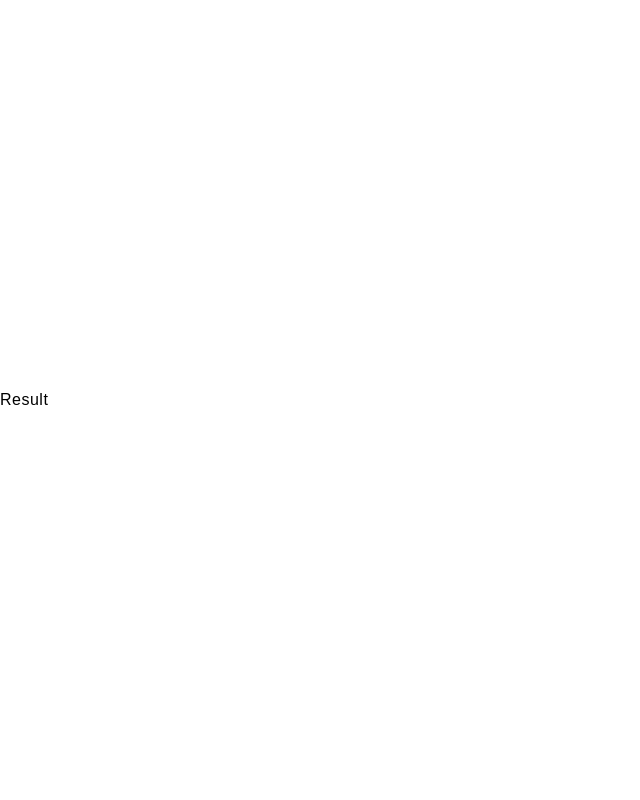
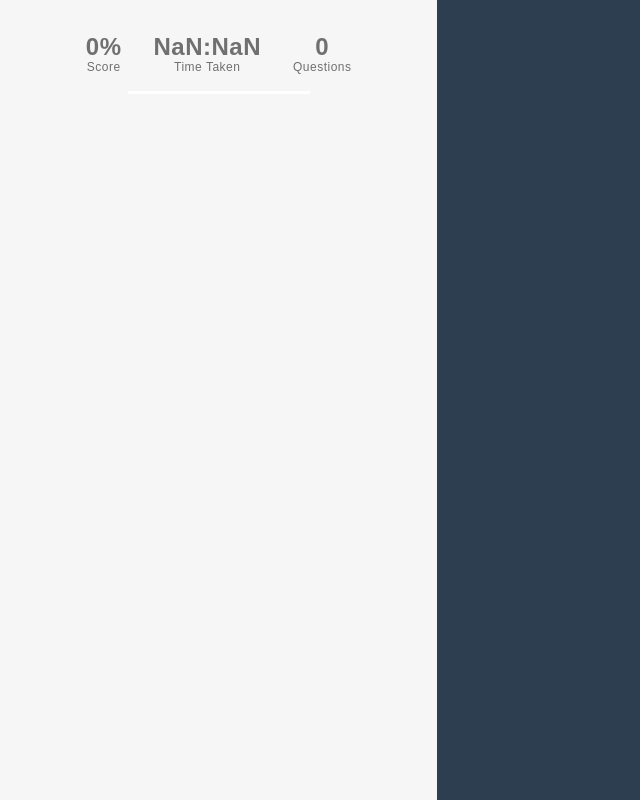
Before and after one commit to pogakuofie/adeo, a React (Create React App) app: page /result in a window 1280 px wide. Shown: the whole page, without its empty margins (0-640 px from the left). Built offline with nearby package versions, Linux system fonts and the light colour scheme; a web font is replaced by a local one.

Commit message:
feat: course score calculation implementation

```diff
--- a/src/components/common/loadingDialog.js
+++ b/src/components/common/loadingDialog.js
@@ -1,8 +1,8 @@
 import React from 'react';
-import { StyledText } from './basic';
 
 // components
-import Box from './box';
+import { Box } from './';
+import { StyledText } from './basic';
 
 const LoadingDialog = () => {
     return (
@@ -32,9 +32,7 @@ const LoadingDialog = () => {
                 </StyledText>
                 <StyledText weight={300} align={'center'}>
                     A personalize set of question to test your <br />
-                    <StyledText weight={500} align={'center'}>
-                        super powers.
-                    </StyledText>
+                    super powers.
                 </StyledText>
                 <StyledText weight={300} align={'center'}>
                     Feel free to grab a cup of <br />
--- a/src/components/course/progressBar.js
+++ b/src/components/course/progressBar.js
@@ -14,9 +14,8 @@ import { primaryColor } from '../../theme/';
 import { setTime } from '../../lib/timer';
 
 const ProgressBar = () => {
-    const { questions, currentQuestion } = useCourse();
+    const { questions, currentQuestion, startTime } = useCourse();
 
-    const [startTime] = useState(Date.now());
     const [timeSpent, setTimeSpent] = useState('00:00');
 
     useEffect(() => {
--- a/src/context/index.js
+++ b/src/context/index.js
@@ -14,6 +14,9 @@ const Provider = ({ children }) => {
     const [currentQuestion, setCurrentQuestion] = useState(0);
     const [selectedAnswer, setSelectedAnswer] = useState(-1);
     const [isFetchingCourse, setIsFetchingCourse] = useState(false);
+    const [startTime, setStartTime] = useState();
+    const [timeCompleted, setTimeCompleted] = useState(0);
+    const [courseScore, setCourseScore] = useState(0);
 
     const getAdeoData = async (navigate) => {
         try {
@@ -31,15 +34,17 @@ const Provider = ({ children }) => {
                 return question !== '';
             });
 
-            setQuestions(temp.slice(0, 20));
+            setQuestions(temp.slice(0, 3));
 
             navigate('/course');
+
+            setStartTime(Date.now());
         } catch (e) {
             setIsFetchingCourse(false);
         }
     };
 
-    const saveAnswer = () => {
+    const saveAnswer = (navigate) => {
         questions[currentQuestion].answer = selectedAnswer;
 
         const qtn = [...questions];
@@ -48,8 +53,36 @@ const Provider = ({ children }) => {
 
         setQuestions(qtn);
 
-        setSelectedAnswer(-1);
-        setCurrentQuestion(currentQuestion + 1);
+        if (currentQuestion === questions.length - 1) {
+            saveCompletion(navigate);
+        } else {
+            setSelectedAnswer(-1);
+            setCurrentQuestion(currentQuestion + 1);
+        }
+    };
+
+    const saveCompletion = (navigate) => {
+        setTimeCompleted(Date.now());
+
+        const result = questions.map((item) => {
+            const { answers, answer } = item;
+
+            return answers.filter((item) => {
+                const { id, value } = item;
+
+                return answer === id && value === 1;
+            });
+        });
+
+        const correctAnwers = result.filter((item) => {
+            return item.length === 1;
+        });
+
+        const percent = (correctAnwers.length / questions.length) * 100;
+
+        setCourseScore(parseFloat(percent).toFixed(0));
+
+        navigate('/result');
     };
 
     return (
@@ -63,6 +96,9 @@ const Provider = ({ children }) => {
                 selectedAnswer,
                 setSelectedAnswer,
                 isFetchingCourse,
+                startTime,
+                timeCompleted,
+                courseScore,
             }}
         >
             {children}
--- a/src/lib/timer.js
+++ b/src/lib/timer.js
@@ -1,5 +1,5 @@
-function setTime(start) {
-    const total = Date.now() / 1000 - start / 1000;
+function setTime(start, end = Date.now()) {
+    const total = end / 1000 - start / 1000;
     const minuite = pad(parseInt(total / 60));
     const seconds = pad(total % 60);
 
--- a/src/pages/Course.js
+++ b/src/pages/Course.js
@@ -75,14 +75,14 @@ function Course() {
                                     return;
                                 }
 
-                                if (currentQuestion < questions.length - 1) {
-                                    saveAnswer();
-                                } else {
-                                    navigate('/result');
-                                }
+                                saveAnswer(navigate);
                             }}
                         >
-                            <StyledText>Next</StyledText>
+                            <StyledText>
+                                {currentQuestion === questions.length - 1
+                                    ? 'Submit'
+                                    : 'Next'}
+                            </StyledText>
                         </Button>
                     </Box>
                 </Box>
--- a/src/pages/Home.js
+++ b/src/pages/Home.js
@@ -21,7 +21,6 @@ function Home() {
             {isFetchingCourse && <LoadingDialog />}
             <Box
                 backgroundColor={primaryColor}
-                weight={'medium'}
                 style={{
                     height: '100vh',
                     width: '100vw',
@@ -49,7 +48,7 @@ function Home() {
                         You currently have NO Subscriptions.
                     </StyledText>
                     <StyledText color="white" weight={300} align={'center'}>
-                        First take a diagnostic testto determine the right
+                        First take a diagnostic test to determine the right
                         course for you.
                     </StyledText>
                     <Button
--- a/src/pages/Result.js
+++ b/src/pages/Result.js
@@ -1,8 +1,109 @@
-import React from 'react';
+import React, { useEffect, useState } from 'react';
+
+// components
 import { StyledText } from '../components/common/basic';
+import { Box } from '../components/common/';
+
+// hooks
+import useCourse from '../hooks/';
+
+// lib
+import { setTime } from '../lib/timer';
 
 function Result() {
-    return <StyledText>Result</StyledText>;
+    const { questions, startTime, timeCompleted, courseScore } = useCourse();
+
+    const [timeSpent, setTimeSpent] = useState('00:00');
+
+    useEffect(() => {
+        const time = setTime(startTime, timeCompleted);
+
+        setTimeSpent(time);
+    }, []);
+
+    return (
+        <Box
+            padding={0}
+            style={{
+                height: '100vh',
+                width: '100vw',
+            }}
+        >
+            <Box
+                backgroundColor={'#F6F6F6'}
+                style={{
+                    flex: 1,
+                    justifyContent: 'flex-start',
+                    alignItems: 'center',
+                    flexDirection: 'column',
+                }}
+            >
+                <Box padding={1}>
+                    <Box style={{ flexDirection: 'column' }}>
+                        <StyledText
+                            align={'center'}
+                            color="#707070"
+                            size={24}
+                            weight={600}
+                        >
+                            {`${courseScore}%`}
+                        </StyledText>
+                        <StyledText
+                            align={'center'}
+                            color="#707070"
+                            size={12}
+                            weight={200}
+                        >
+                            Score
+                        </StyledText>
+                    </Box>
+                    <Box style={{ flexDirection: 'column' }}>
+                        <StyledText
+                            align={'center'}
+                            color="#707070"
+                            size={24}
+                            weight={600}
+                        >
+                            {timeSpent}
+                        </StyledText>
+                        <StyledText
+                            align={'center'}
+                            color="#707070"
+                            size={12}
+                            weight={200}
+                        >
+                            Time Taken
+                        </StyledText>
+                    </Box>
+                    <Box style={{ flexDirection: 'column' }}>
+                        <StyledText
+                            align={'center'}
+                            color="#707070"
+                            size={24}
+                            weight={600}
+                        >
+                            {questions.length}
+                        </StyledText>
+                        <StyledText
+                            align={'center'}
+                            color="#707070"
+                            size={12}
+                            weight={200}
+                        >
+                            Questions
+                        </StyledText>
+                    </Box>
+                </Box>
+                <Box
+                    padding={1}
+                    width={180}
+                    height={1}
+                    backgroundColor={'white'}
+                />
+            </Box>
+            <Box backgroundColor={'#2D3E50'} style={{ flex: 2 }}></Box>
+        </Box>
+    );
 }
 
 export default Result;
```
Also changed, not shown: 1 other file (tests, documents, lock files or other folders).
